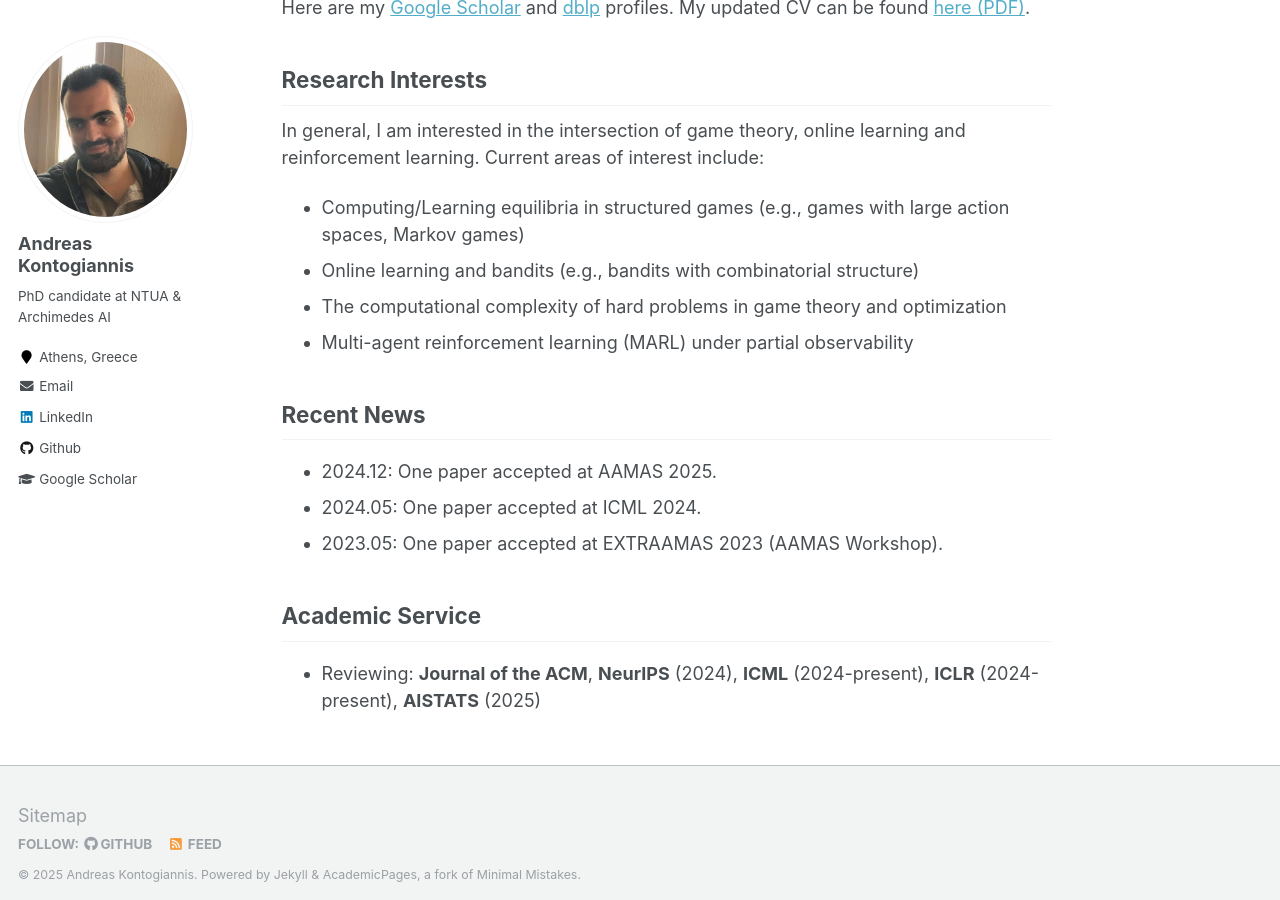
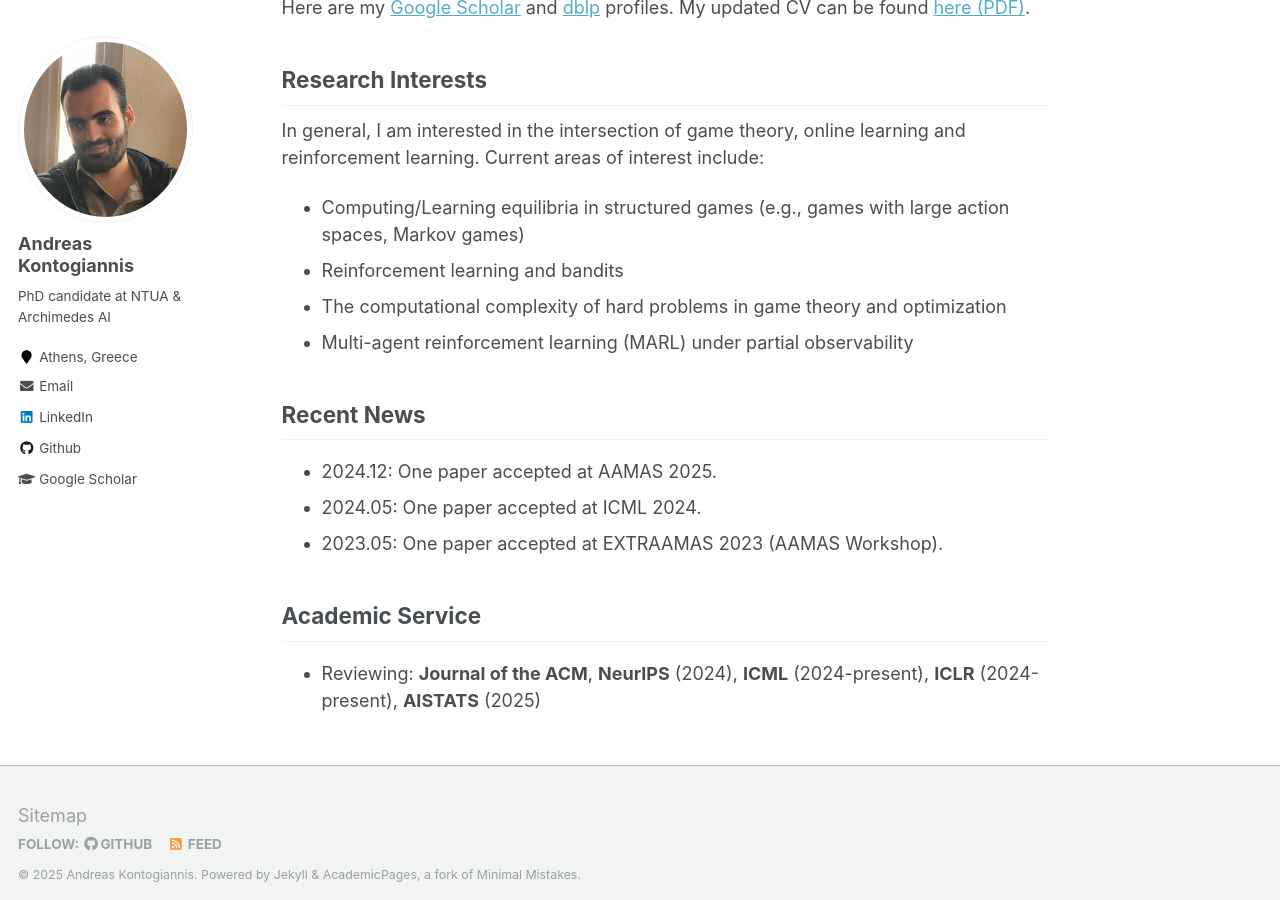
Before and after one commit to ddaedalus/ddaedalus.github.io, a Jekyll site: the page built from _pages/about.md, in a window 1280 px wide and 900 px high, scrolled down 577 px. Built offline with Jekyll 4.4.1, drawn with Linux system fonts in a browser that asks for light colours.

Commit message:
Update about.md

```diff
--- a/_pages/about.md
+++ b/_pages/about.md
@@ -18,7 +18,7 @@ Here are my [Google Scholar](https://scholar.google.nl/citations?hl=en&user=nBFs
 
 In general, I am interested in the intersection of game theory, online learning and reinforcement learning. Current areas of interest include:
 * Computing/Learning equilibria in structured games (e.g., games with large action spaces, Markov games)
-* Online learning and bandits (e.g., bandits with combinatorial structure)
+* Reinforcement learning and bandits
 * The computational complexity of hard problems in game theory and optimization
 * Multi-agent reinforcement learning (MARL) under partial observability
 
```
